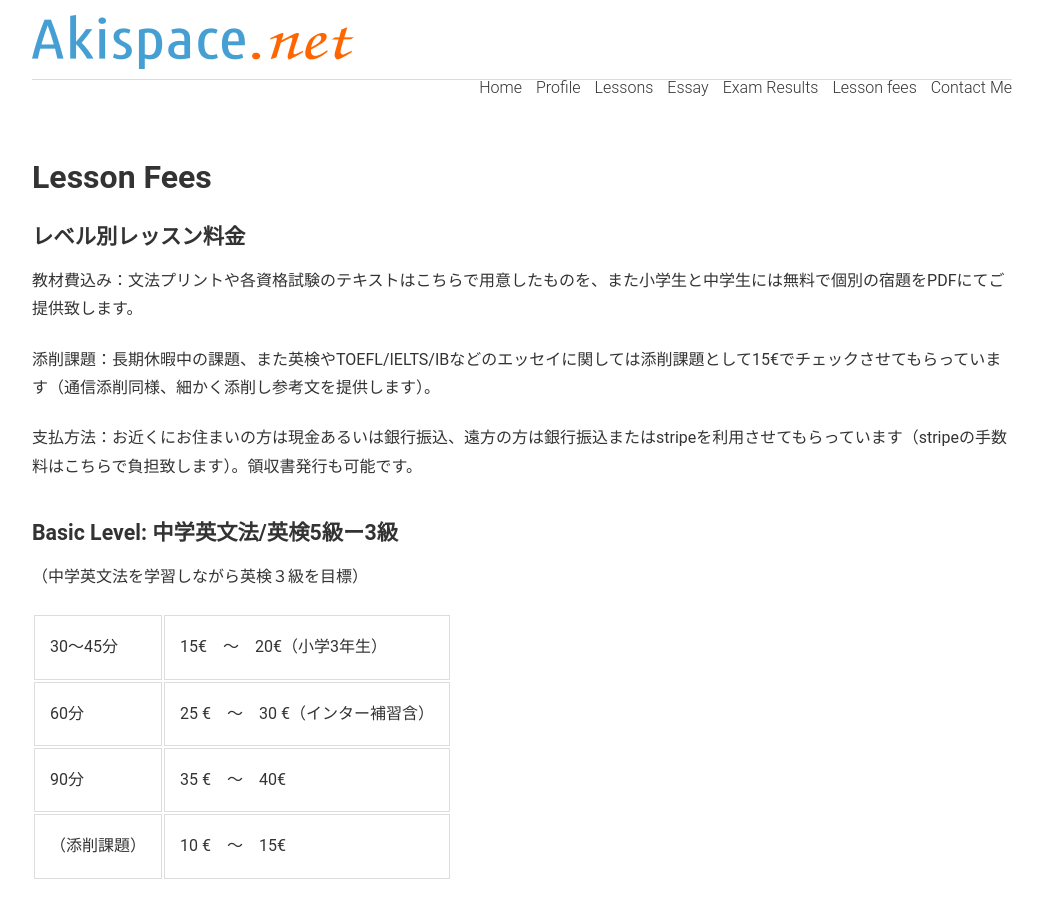
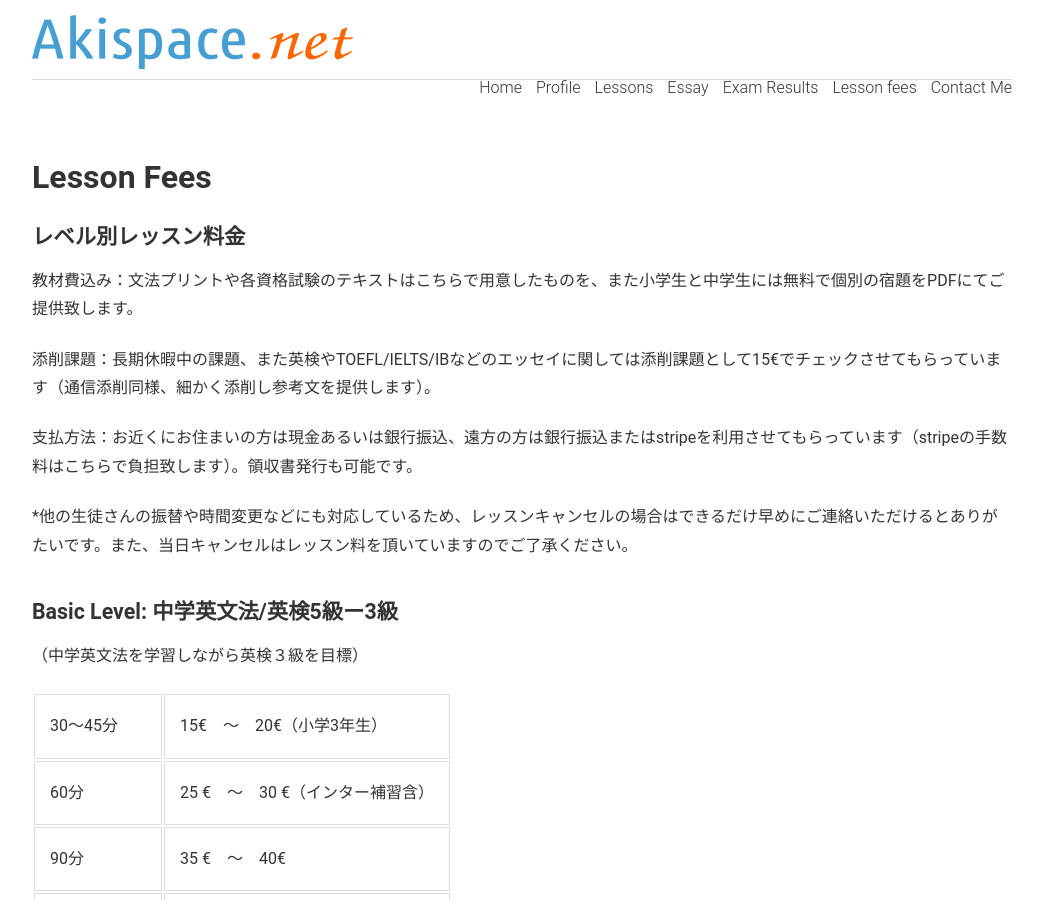
Before and after one commit to phocean/akispace, a Jekyll site: the page built from hour_fees.md, in a window 1280 px wide and 900 px high. Shown: the whole window, without its empty margins (118-1161 px from the left). Built offline with Jekyll 4.4.1, drawn with Linux system fonts in a browser that asks for light colours; some of the changed text lies outside the part shown.

Commit message:
Update hour_fees.md

```diff
--- a/hour_fees.md
+++ b/hour_fees.md
@@ -15,6 +15,8 @@ description: オンライン英語家庭教師　小学生から大学生まで
 添削課題：長期休暇中の課題、また英検やTOEFL/IELTS/IBなどのエッセイに関しては添削課題として15€でチェックさせてもらっています（通信添削同様、細かく添削し参考文を提供します）。
 
 支払方法：お近くにお住まいの方は現金あるいは銀行振込、遠方の方は銀行振込またはstripeを利用させてもらっています（stripeの手数料はこちらで負担致します）。領収書発行も可能です。
+
+*他の生徒さんの振替や時間変更などにも対応しているため、レッスンキャンセルの場合はできるだけ早めにご連絡いただけるとありがたいです。また、当日キャンセルはレッスン料を頂いていますのでご了承ください。
 
 ### Basic Level: 中学英文法/英検5級ー3級
 （中学英文法を学習しながら英検３級を目標）
```
Also changed, not shown: other parts of hour_fees.md (+0 -2 lines).
